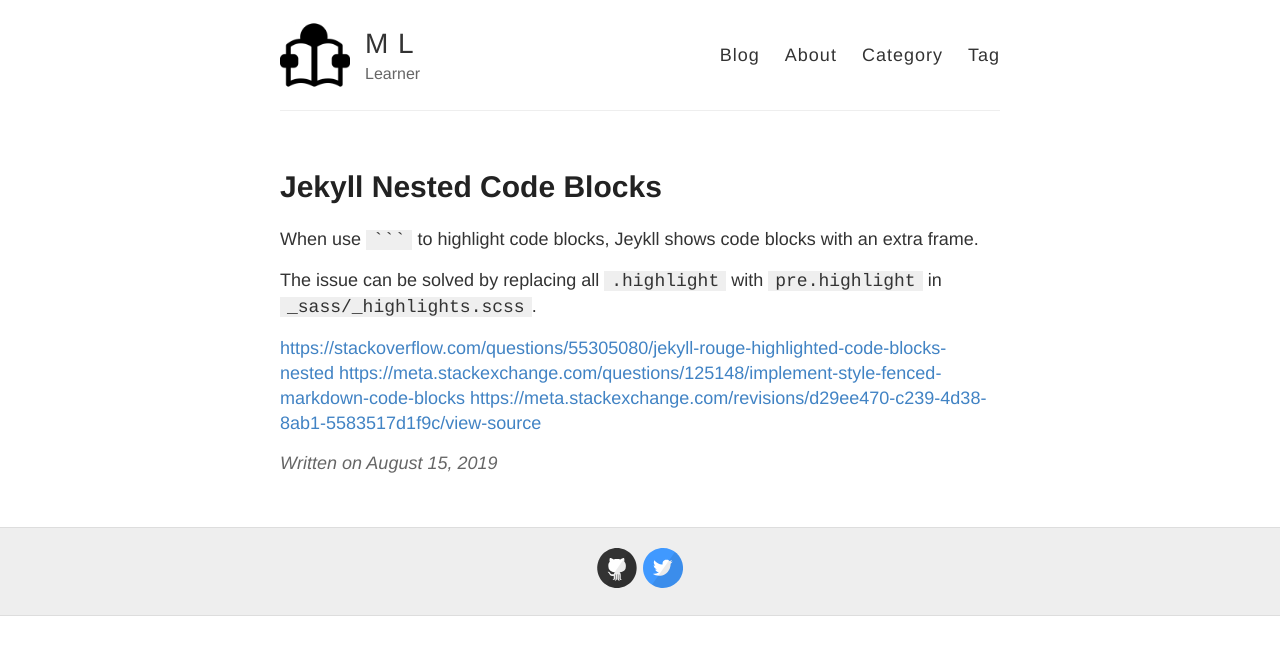
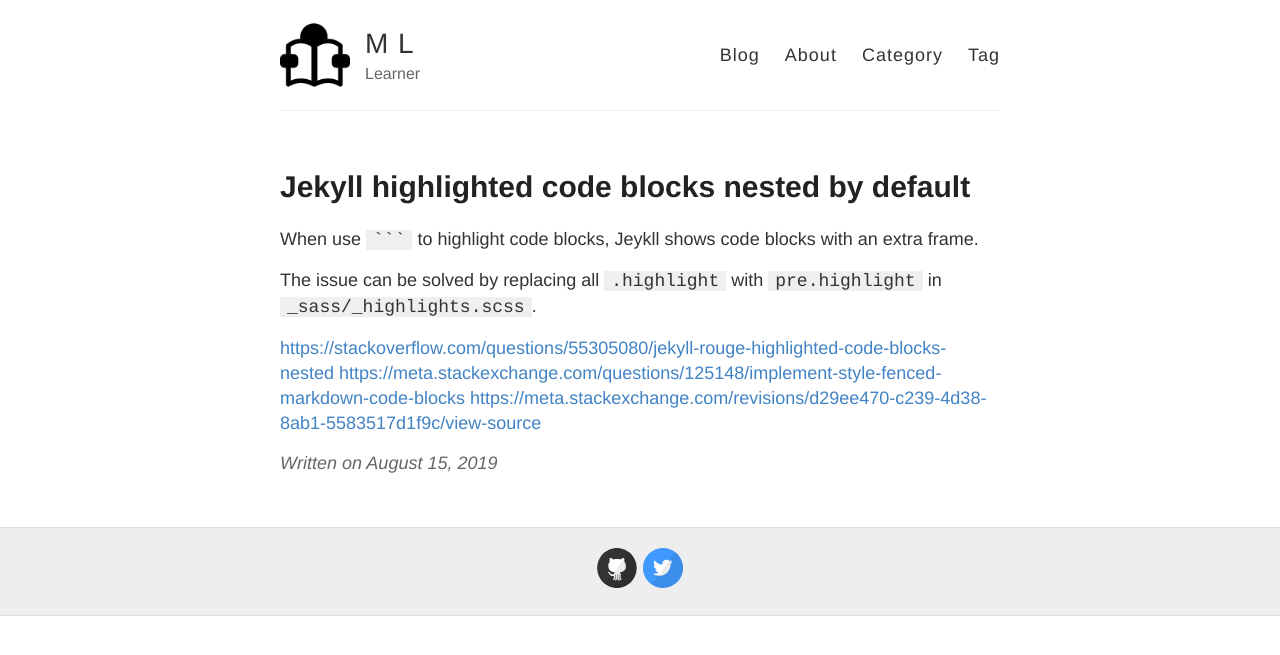
Before and after one commit to MingLang/MingLang.github.io, a Jekyll site: the page built from _posts/2019-08-15-Jekyll-nested-code-blocks.md, in a window 1280 px wide. Shown: the top 655 px of the page. Built offline with Jekyll 4.4.1, drawn with Linux system fonts in a browser that asks for light colours.

Commit message:
Update 2019-08-15-Jekyll-nested-code-blocks.md

```diff
--- a/_posts/2019-08-15-Jekyll-nested-code-blocks.md
+++ b/_posts/2019-08-15-Jekyll-nested-code-blocks.md
@@ -1,7 +1,7 @@
 ---
 layout: post
-Title: Jekyll highlighted code blocks nested by default
-Category:
+title: Jekyll highlighted code blocks nested by default
+category:
 tags: [Jekyll, CSS]
 ---
 
```
